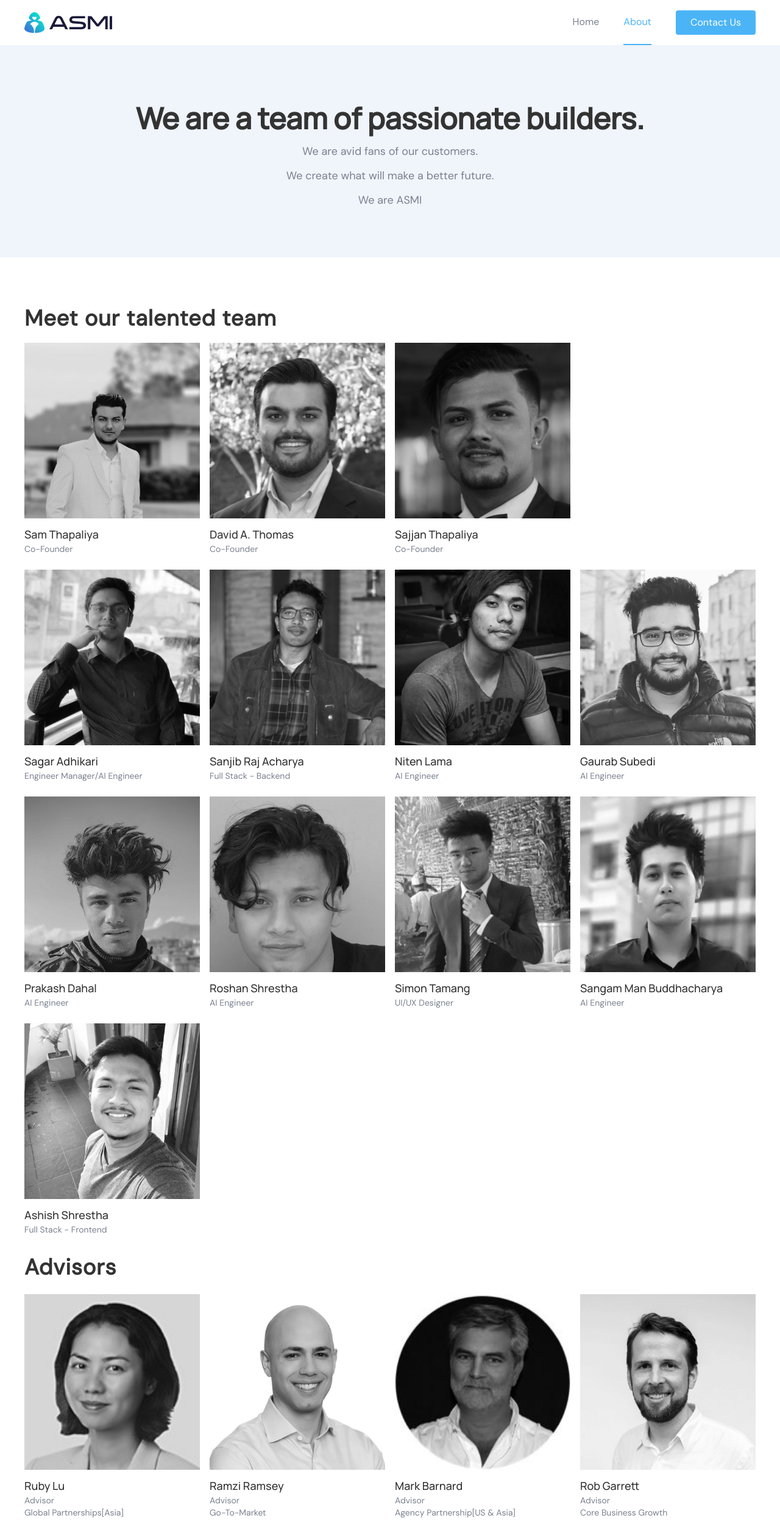
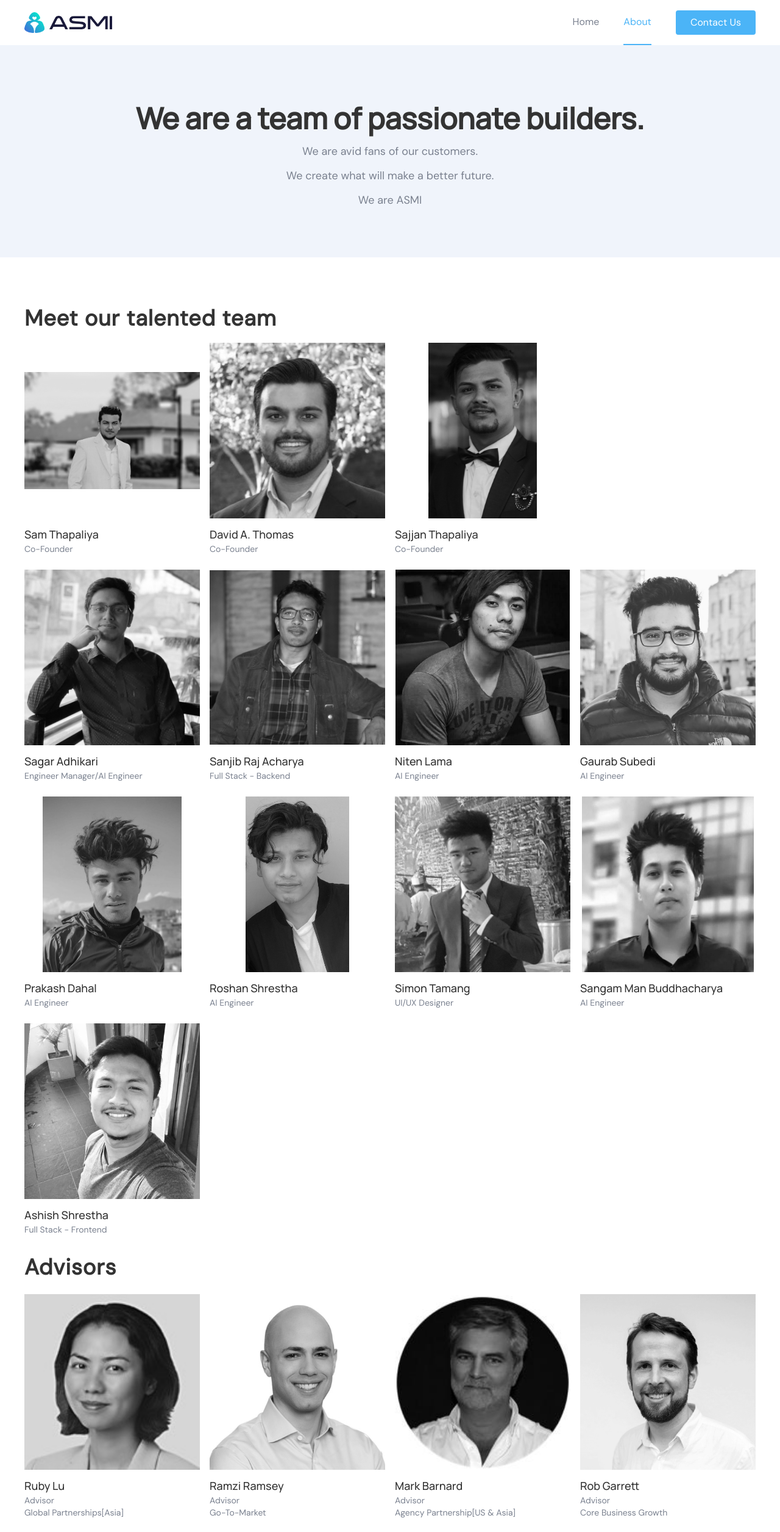
Before and after one commit to SushanGhimire/asmi-website, a React (Create React App) app: page /about in a window 1280 px wide. Shown: the top 2512 px of the page at 61% size. Built offline with nearby package versions, Linux system fonts and the light colour scheme.

Commit message:
image changed to contain

```diff
--- a/src/components/website/about/integrate/TeamMembers.jsx
+++ b/src/components/website/about/integrate/TeamMembers.jsx
@@ -172,7 +172,7 @@ function TeamMembers() {
               <div className="w-full h-72 cursor-pointer">
                 <img
                   src={img}
-                  className="w-full h-full object-cover object-top filter grayscale"
+                  className="w-full h-full object-contain filter grayscale"
                   alt={name}
                 />
               </div>
@@ -200,7 +200,7 @@ function TeamMembers() {
                 </div>
                 <img
                   src={img}
-                  className="w-full h-full object-cover object-top filter grayscale z-10 team-img"
+                  className="w-full h-full object-contain filter grayscale z-10 team-img"
                   alt={name}
                 />
               </div>
@@ -235,7 +235,7 @@ function TeamMembers() {
               <div className="w-full h-72">
                 <img
                   src={img}
-                  className="w-full h-full object-cover object-top filter grayscale"
+                  className="w-full h-full object-contain filter grayscale"
                   alt={name}
                 />
               </div>
```
